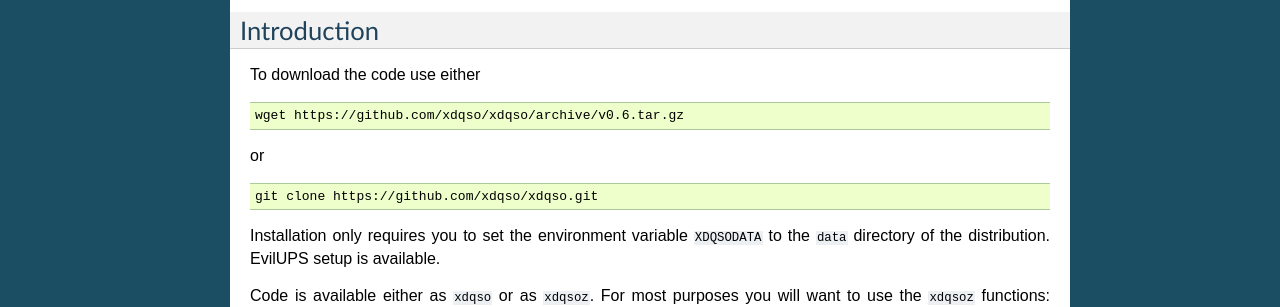
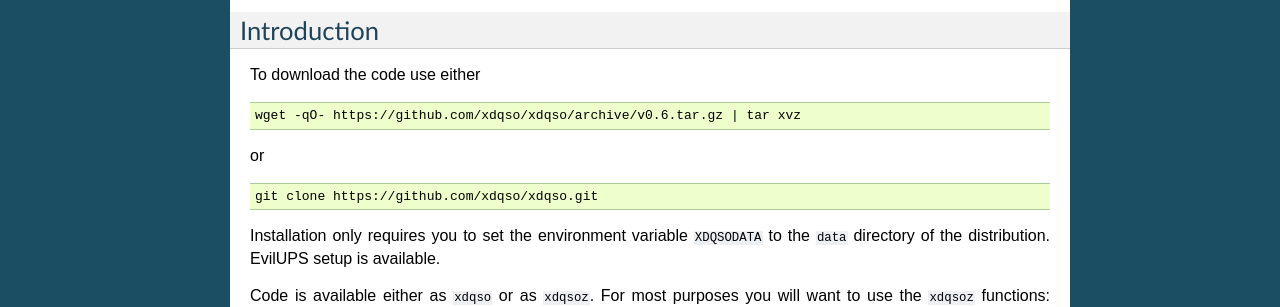
Before and after one commit to xdqso/xdqso, a Sphinx documentation site: the page built from doc/source/index.rst, in a window 1280 px wide and 900 px high. Shown: the part 346-653 px from the top of the window. Built offline with Sphinx 7.4.7, drawn with Linux system fonts in a browser that asks for light colours; formulas are drawn with MathJax 3.

Commit message:
update download command

```diff
--- a/doc/source/index.rst
+++ b/doc/source/index.rst
@@ -33,7 +33,7 @@
 
 .. code-block:: none
 
-   wget https://github.com/xdqso/xdqso/archive/v0.6.tar.gz
+   wget -qO- https://github.com/xdqso/xdqso/archive/v0.6.tar.gz | tar xvz
 
 or
 
```
